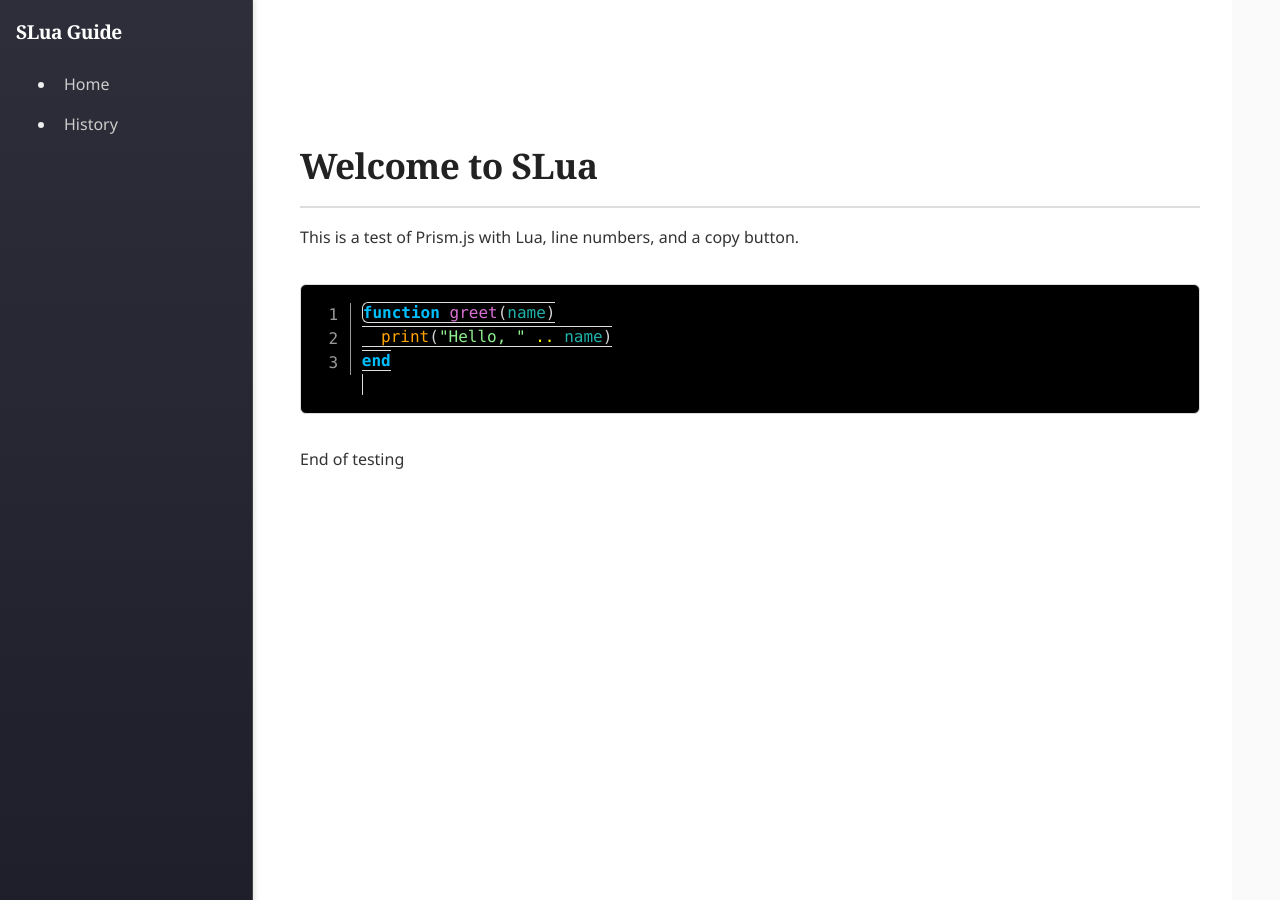
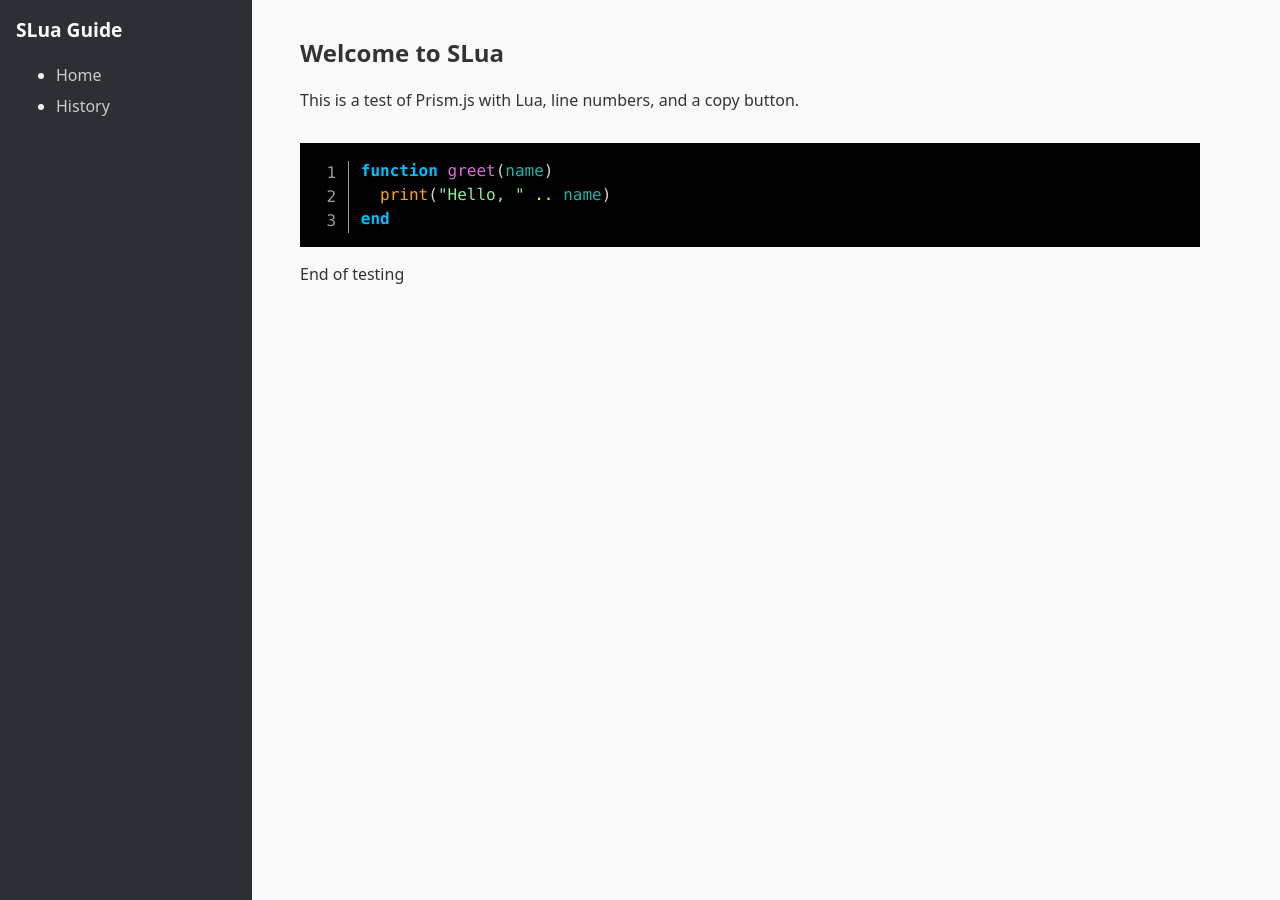
Before and after one commit to Suzanna-Linn/slua, a Jekyll site: the page built from docs/index.md, in a window 1280 px wide. Built offline with Jekyll 4.4.1, drawn with Linux system fonts in a browser that asks for light colours; nearby versions of some CDN libraries; comment, search, counter and statistics services are not loaded.

Commit message:
Update style.css

```diff
--- a/docs/assets/style.css
+++ b/docs/assets/style.css
@@ -1,75 +1,23 @@
-/* === Base and Typography === */
 body {
   margin: 0;
-  font-family: "Segoe UI", "Helvetica Neue", system-ui, sans-serif;
-  font-size: 1rem;
-  line-height: 1.7;
+  font-family: system-ui, sans-serif;
   background: #fafafa;
   color: #333;
 }
 
-/* Headings */
-h1, h2, h3 {
-  font-family: "Georgia", serif;
-  font-weight: 600;
-  color: #222;
-  letter-spacing: -0.5px;
-  margin-top: 2.5em;
-  margin-bottom: 0.5em;
-}
-
-h1 {
-  font-size: 2.2rem;
-  margin-bottom: 0.5rem;
-  border-bottom: 2px solid #ddd;
-  padding-bottom: 0.3em;
-}
-
-h2 {
-  font-size: 1.6rem;
-  margin-top: 2em;
-  margin-bottom: 0.3em;
-  color: #444;
-}
-
-h3, h4, h5, h6 {
-  margin-top: 2.5em; /* space before each heading */
-  margin-bottom: 0.5em; /* optional: a little space after */
-}
-
-/* Paragraphs */
-p {
-  margin-bottom: 2em; /* adds vertical space after each paragraph */
-  text-align: justify;
-}
-
-/* Remove extra space between paragraph and list */
-p + ul, p + ol {
-  margin-top: -1.5em;  /* cancels the p's bottom margin */
-}
-
-/* Add space after lists */
-ul, ol {
-  margin-bottom: 2em;
-}
-
-/* === Layout === */
 .container {
   display: flex;
   min-height: 100vh;
 }
 
-/* Sidebar */
 .sidebar {
   width: 220px;
-  background: linear-gradient(to bottom, #2e2e3a, #1e1e2a);
+  background: #2c2f33;
   color: #eee;
   padding: 1rem;
   position: fixed;
   height: 100vh;
   overflow-y: auto;
-  border-right: 1px solid #444;
-  box-shadow: 2px 0 5px rgba(0,0,0,0.1);
 }
 
 .sidebar h2 {
@@ -82,71 +30,44 @@ ul, ol {
   color: #ccc;
   text-decoration: none;
   display: block;
-  padding: 0.4em 0.5em;
-  border-radius: 4px;
-  transition: background 0.2s ease;
+  padding: 0.3em 0;
 }
 
 .sidebar a:hover {
-  background: rgba(255, 255, 255, 0.1);
   color: #fff;
 }
 
-/* Main content */
 .content {
   margin-left: 220px;
-  padding: 3rem 2rem 3rem 5rem;
+  padding: 1rem 1rem 1rem 5rem;
   max-width: 900px;
   flex: 1;
-  background: #fff;
-  box-shadow: -1px 0 2px rgba(0, 0, 0, 0.05);
 }
 
-/* === Code Styling === */
-pre, code {
-  font-family: "Fira Code", "Courier New", monospace;
-  font-size: 0.95rem;
-  background: #f8f8f8;
-  border: 1px solid #ddd;
-  border-radius: 6px;
+h3, h4, h5, h6 {
+  margin-top: 2.5em; /* space before each heading */
+  margin-bottom: 0.5em; /* optional: a little space after */
+}
+
+p {
+  margin-bottom: 2em; /* adds vertical space after each paragraph */
+  text-align: justify;
+}
+
+p + ul, p + ol {
+  margin-top: -1.5em;  /* cancels the p's bottom margin */
+}
+
+/* Add space after lists */
+ul, ol {
+  margin-bottom: 2em;
 }
 
 pre.line-numbers {
-  padding: 1em 1em 1em 3.8em; /* space for line numbers */
-  margin-bottom: 2em;
+  padding-left: 3.8em; /* ensures line numbers align */
 }
 
-/* Prism token for comments */
 .token.comment {
   font-style: italic;
   color: #6a737d;
 }
-
-/* === Links inside content === */
-.content a {
-  color: #0066cc;
-  text-decoration: underline;
-  transition: color 0.2s ease;
-}
-
-.content a:hover {
-  color: #004799;
-}
-
-/* === Optional Table Styling === */
-table {
-  width: 100%;
-  border-collapse: collapse;
-  margin-bottom: 2em;
-  font-size: 0.95rem;
-}
-
-th, td {
-  border: 1px solid #ddd;
-  padding: 0.5em 1em;
-  text-align: left;
-}
-
-th {
-  background: #f0f0f0;
-}
```
